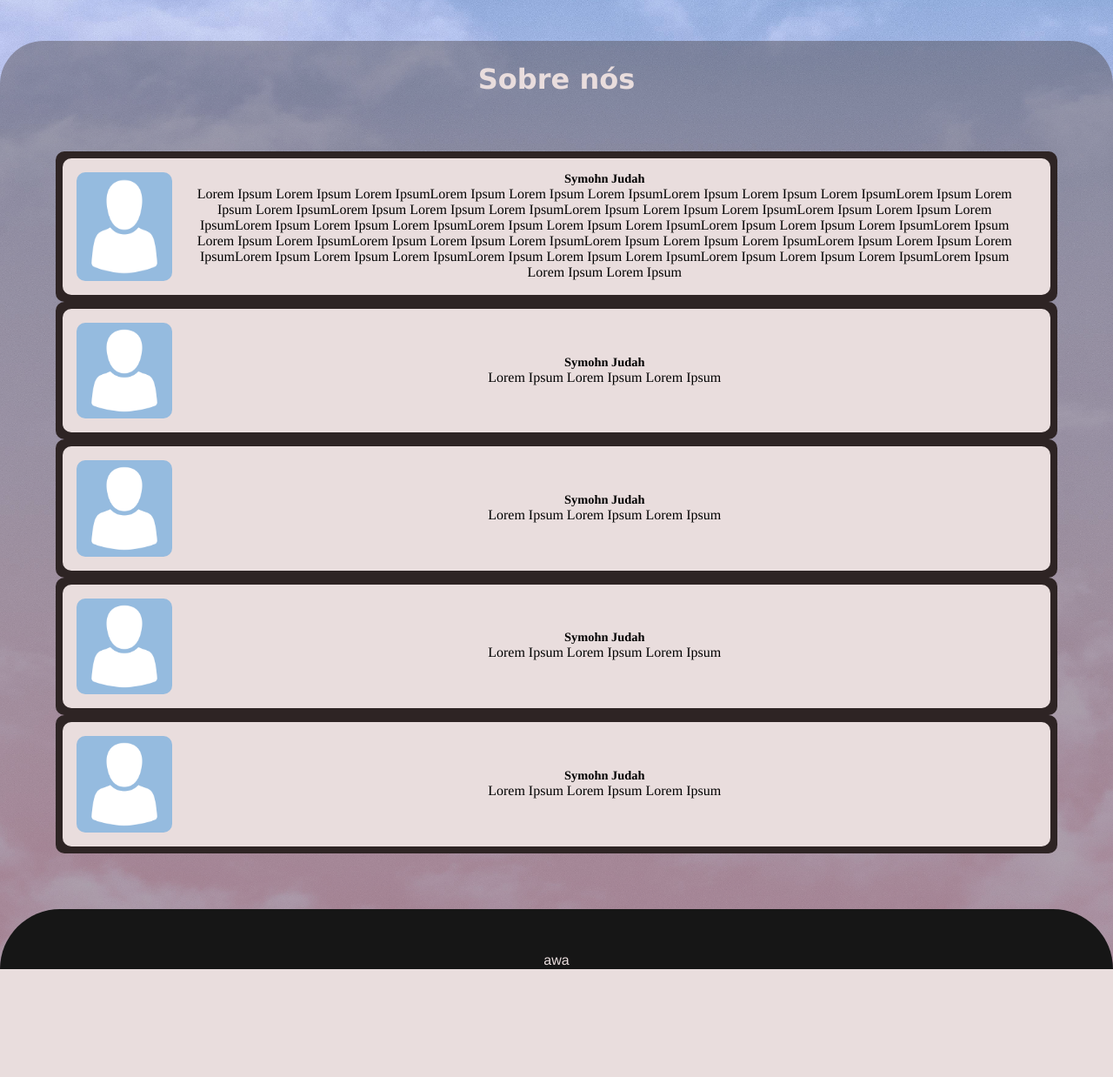
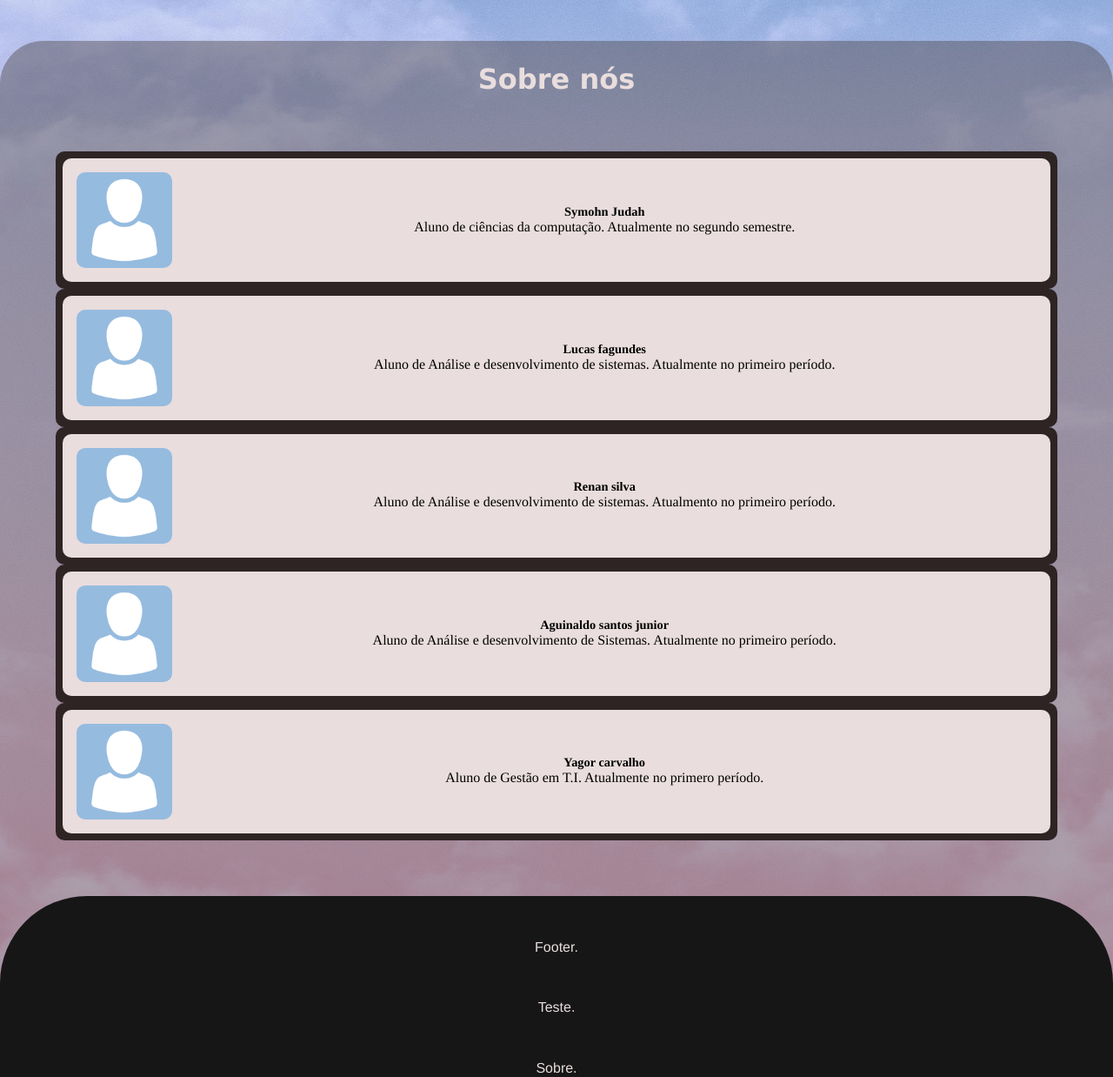
Before and after one commit to Re0kt1/web-moletom, a PHP site: page /Sobre.php in a window 1280 px wide. Shown: the part 273-1511 px from the top of the page at 87% size. Before the commit the page ends 1387 px from the top, so only its background shows below. Run offline with PHP 8.4, Linux system fonts and the light colour scheme.

Commit message:
Add files via upload

```diff
--- a/Trabs web sexta/Html/Entrar.php
+++ b/Trabs web sexta/Html/Entrar.php
@@ -52,8 +52,7 @@ require_once '../Php/config.php';
         </div>
     </div>
     <footer>
-        <p><a href="#">awa</a></p>
-
+        <p><a href="#">Footer.</a></p>
     </footer>
 
     <script src="../JS/All.js">
--- a/Trabs web sexta/Html/Inscrever-se.php
+++ b/Trabs web sexta/Html/Inscrever-se.php
@@ -51,8 +51,7 @@ require_once '../Php/config.php';
         </div>
     </div>
     <footer>
-        <p><a href="#">awa</a></p>
-
+        <p><a href="#">Footer.</a></p>
     </footer>
 
     <script src="../JS/All.js">
--- a/Trabs web sexta/Html/JanelaP.php
+++ b/Trabs web sexta/Html/JanelaP.php
@@ -35,12 +35,14 @@ require_once '../Php/config.php';
                         <div class="exp">
                         <h4>Moletom Verde</h4>
                         <p>Lorem Ipsum Lorem Ipsum Lorem Ipsum</p>
-                        <button id="carrinho" type="button"><p>Continuar para o pagamento.</p></button>
+                        <button id="carrinho" type="button"><p>Continuar para carrinho.</p></button>
                         </div>
                     </div>
                 </div>
         <footer>
-            <p><a href="#">awa</a></p>
+        <p><a href="#">Footer.</a></p>
+        <p><a href="#">Teste.</a></p>
+        <p><a href="#">Sobre.</a></p>
         </footer>
     </div>
 
--- a/Trabs web sexta/Html/Produtos.php
+++ b/Trabs web sexta/Html/Produtos.php
@@ -77,7 +77,9 @@ require_once '../Php/config.php';
             </div>
         </div>
         <footer>
-            <p><a href="#">awa</a></p>
+        <p><a href="#">Footer.</a></p>
+        <p><a href="#">Teste.</a></p>
+        <p><a href="#">Sobre.</a></p>
         </footer>
     </div>
 
--- a/Trabs web sexta/Html/Sobre.php
+++ b/Trabs web sexta/Html/Sobre.php
@@ -44,7 +44,7 @@ require_once '../Php/config.php';
                     <img class="ImgP" src="../Rsc/avatar.webp" alt="Symohn">
                     <div class="Descricao">
                         <h4>Symohn Judah</h4>
-                        <p>Lorem Ipsum Lorem Ipsum Lorem IpsumLorem Ipsum Lorem Ipsum Lorem IpsumLorem Ipsum Lorem Ipsum Lorem IpsumLorem Ipsum Lorem Ipsum Lorem IpsumLorem Ipsum Lorem Ipsum Lorem IpsumLorem Ipsum Lorem Ipsum Lorem IpsumLorem Ipsum Lorem Ipsum Lorem IpsumLorem Ipsum Lorem Ipsum Lorem IpsumLorem Ipsum Lorem Ipsum Lorem IpsumLorem Ipsum Lorem Ipsum Lorem IpsumLorem Ipsum Lorem Ipsum Lorem IpsumLorem Ipsum Lorem Ipsum Lorem IpsumLorem Ipsum Lorem Ipsum Lorem IpsumLorem Ipsum Lorem Ipsum Lorem IpsumLorem Ipsum Lorem Ipsum Lorem IpsumLorem Ipsum Lorem Ipsum Lorem IpsumLorem Ipsum Lorem Ipsum Lorem IpsumLorem Ipsum Lorem Ipsum Lorem Ipsum</p>
+                        <p>Aluno de ciências da computação. Atualmente no segundo semestre.</p>
                     </div>
                 </div>
             </div>
@@ -52,8 +52,8 @@ require_once '../Php/config.php';
                 <div class="conteudo">
                     <img class="ImgP" src="../Rsc/avatar.webp" alt="Renan">
                     <div class="Descricao">
-                        <h4>Symohn Judah</h4>
-                        <p>Lorem Ipsum Lorem Ipsum Lorem Ipsum</p>
+                        <h4>Lucas fagundes</h4>
+                        <p>Aluno de Análise e desenvolvimento de sistemas. Atualmente no primeiro período.</p>
                     </div>
                 </div>
             </div>
@@ -61,8 +61,8 @@ require_once '../Php/config.php';
                 <div class="conteudo">
                     <img class="ImgP" src="../Rsc/avatar.webp" alt="ImgP Branco">
                     <div class="Descricao">
-                        <h4>Symohn Judah</h4>
-                        <p>Lorem Ipsum Lorem Ipsum Lorem Ipsum</p>
+                        <h4>Renan silva</h4>
+                        <p>Aluno de Análise e desenvolvimento de sistemas. Atualmento no primeiro período.</p>
                     </div>
                 </div>
             </div>
@@ -70,8 +70,8 @@ require_once '../Php/config.php';
                 <div class="conteudo">
                     <img class="ImgP" src="../Rsc/avatar.webp" alt="ImgP Branco">
                     <div class="Descricao">
-                        <h4>Symohn Judah</h4>
-                        <p>Lorem Ipsum Lorem Ipsum Lorem Ipsum</p>
+                        <h4>Aguinaldo santos junior</h4>
+                        <p>Aluno de Análise e desenvolvimento de Sistemas. Atualmente no primeiro período.</p>
                     </div>
                 </div>
             </div>
@@ -79,15 +79,17 @@ require_once '../Php/config.php';
                 <div class="conteudo">
                     <img class="ImgP" src="../Rsc/avatar.webp" alt="ImgP Branco">
                     <div class="Descricao">
-                        <h4>Symohn Judah</h4>
-                        <p>Lorem Ipsum Lorem Ipsum Lorem Ipsum</p>
+                        <h4>Yagor carvalho</h4>
+                        <p>Aluno de Gestão em T.I. Atualmente no primero período.</p>
                     </div>
                 </div>
             </div>
         </div>
 
         <footer>
-            <p><a href="#">awa</a></p>
+        <p><a href="#">Footer.</a></p>
+        <p><a href="#">Teste.</a></p>
+        <p><a href="#">Sobre.</a></p>
         </footer>
     </div>
     <script src="../JS/All.js">
--- a/Trabs web sexta/Html/perfil.php
+++ b/Trabs web sexta/Html/perfil.php
@@ -72,7 +72,9 @@ require_once '../Php/config.php';
             <button id="carrinho" type="button"><p>Continuar para o pagamento.</p></button>
         </div>
         <footer>
-            <p><a href="#">awa</a></p>
+        <p><a href="#">Footer.</a></p>
+        <p><a href="#">Teste.</a></p>
+        <p><a href="#">Sobre.</a></p>
         </footer>
     </div>
     <script src="../JS/All.js">
--- a/Trabs web sexta/Php/Register.php
+++ b/Trabs web sexta/Php/Register.php
@@ -19,7 +19,7 @@ if(!empty($_POST['user']) && !empty($_POST['pass'])) {
 
     $result=mysqli_query($conn, $sql);
         if($result){
-    echo "Account Successfully Created";
+    header('location:../Html/Home.php');
     } else {
     echo "Failure!";
     }
```
Also changed, not shown: Trabs web sexta/Html/Home.php (+4 -3 lines), Trabs web sexta/JS/All.js.
